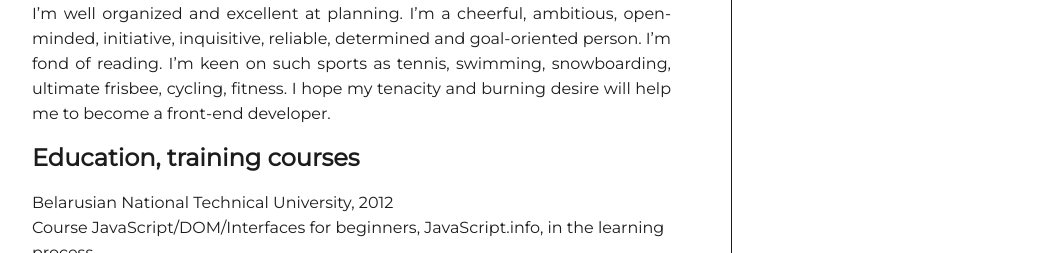
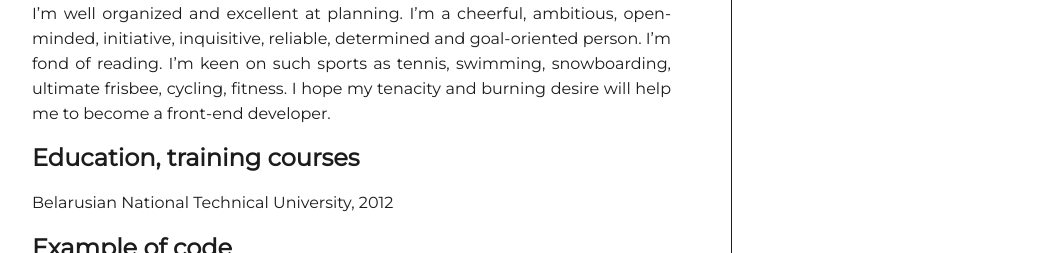
Before and after one commit to TurovskayaYuliya/rsschool-cv-old, a plain HTML site: page index.html in a window 1280 px wide. Shown: the part 547-800 px from the top of the page, without its empty margins (108-1161 px from the left). Drawn offline with Linux system fonts and the light colour scheme.

Commit message:
fead: info about course

```diff
--- a/index.html
+++ b/index.html
@@ -43,7 +43,7 @@
                         <h2>Education, training courses</h2>
                         <ul>
                             <li>Belarusian National Technical University, 2012</li>
-                            <li>Course JavaScript/DOM/Interfaces for beginners, <a href="https://javascript.info/" class="link">JavaScript.info</a>, in the learning process</li>
+                            <!-- <li>Course JavaScript/DOM/Interfaces for beginners, <a href="https://javascript.info/" class="link">JavaScript.info</a>, in the learning process</li> -->
                         </ul>
                     </section>
                     <section class="code-example">
```
